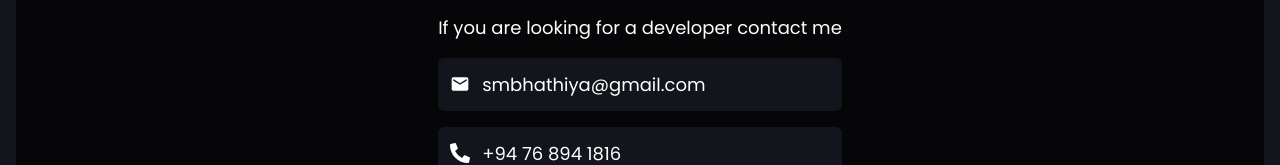
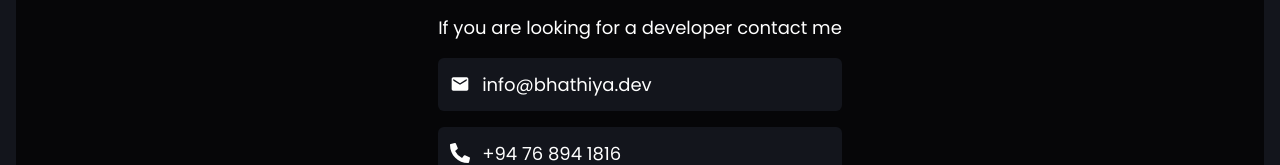
Before and after one commit to smbhathiya/portfolio-v1, a React (Vite) app: page / in a window 1280 px wide. Shown: the part 4688-4853 px from the top of the page. Built offline with nearby package versions, Linux system fonts and the light colour scheme.

Commit message:
update contact email and fix whatsapp link

```diff
--- a/src/components/Contact.jsx
+++ b/src/components/Contact.jsx
@@ -5,7 +5,7 @@ import { IoLogoLinkedin } from "react-icons/io";
 import { FaFacebook, FaGithub } from "react-icons/fa6";
 
 const contactData = {
-  email: "smbhathiya@gmail.com",
+  email: "info@bhathiya.dev",
   phone: "+94 76 894 1816",
   linkedln: "https://www.linkedin.com/in/bhathiya-lakshan-91579722a/",
   facebook: "https://web.facebook.com/smbhathiya",
--- a/src/components/Home.jsx
+++ b/src/components/Home.jsx
@@ -4,7 +4,7 @@ import { IoLogoWhatsapp, IoLogoLinkedin } from "react-icons/io";
 import { FaFacebook, FaGithub } from "react-icons/fa";
 
 const socialLinks = {
-  whatsapp: "https://wa.me/+94768941816",
+  whatsapp: "https://wa.me/+94723095865",
   linkedin: "https://www.linkedin.com/in/bhathiya-lakshan-91579722a/",
   facebook: "https://www.facebook.com/smbhathiya",
   github: "https://github.com/smbhathiya",
```
Lines whose indentation alone changed are shown as unchanged.
